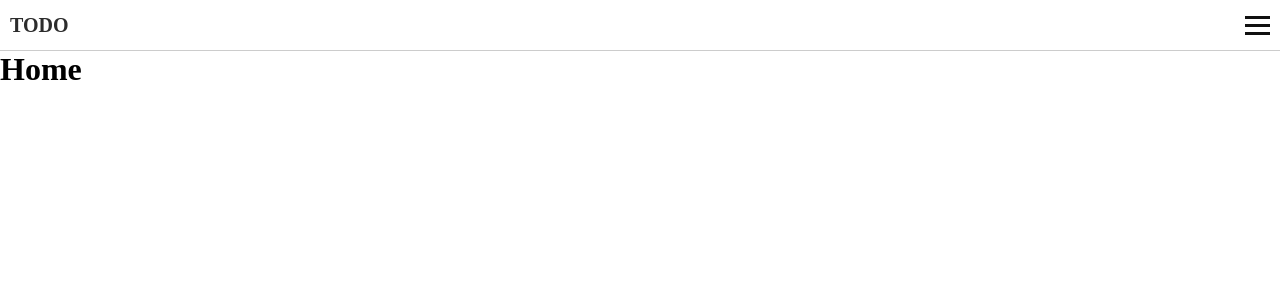
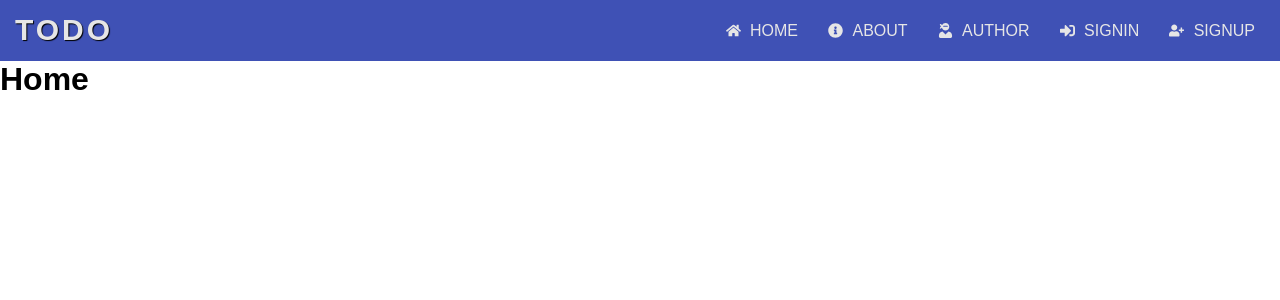
Before and after one commit to ferrylinton/react-todo-dummy, a React (Create React App) app: page / in a window 1280 px wide. Shown: the top 300 px of the page. Built offline with nearby package versions, Linux system fonts and the light colour scheme.

Commit message:
update navbar

```diff
--- a/src/components/navbar/navbar.jsx
+++ b/src/components/navbar/navbar.jsx
@@ -1,39 +1,32 @@
+import React from 'react';
 import { Link } from 'react-router-dom';
+import { FaHome, FaInfoCircle, FaUserNinja, FaSignInAlt, FaUserPlus } from 'react-icons/fa';
 
 import './navbar.scss'
 
 function Navbar() {
+
+  const [showMenu, setShowMenu] = React.useState(false);
+
+  React.useEffect(() => {
+    console.log(`showMenu = ${showMenu}`);
+  });
+
   return (
-    <nav className="navbar">
-      <input type="checkbox" id="menu-chk" />
-      <ul>
-        <li className="brand">
-          <Link to="/">TODO</Link>
-        </li>
-        <li className="menu-btn">
-          <label htmlFor="menu-chk" className="hamburger">
-            <span className="bar"></span>
-            <span className="bar"></span>
-            <span className="bar"></span>
-          </label>
-        </li>
-        <li className="menu-item">
-          <Link to="/">Home</Link>
-        </li>
-        <li className="menu-item">
-          <Link to="/about">About Us</Link>
-        </li>
-        <li className="menu-item">
-          <Link to="/author">Author</Link>
-        </li>
-        <li className="menu-item menu-sec">
-          <Link to="/signin">Signin</Link>
-        </li>
-        <li className="menu-item menu-sec">
-          <Link to="/signin">Signout</Link>
-        </li>
-
-      </ul>
+    <nav className={showMenu ? "navbar clearfix active" : "navbar clearfix"}>
+      <Link className="menu-brand" to="/">TODO</Link>
+      <button className="menu-btn" onClick={() => setShowMenu(!showMenu)}>
+        <span className="bar"></span>
+        <span className="bar"></span>
+        <span className="bar"></span>
+      </button>
+      <div className="menu-item">
+        <Link to="/"><FaHome/> <span>Home</span></Link>
+        <Link to="/about"><FaInfoCircle /> <span>About</span></Link>
+        <Link to="/author"><FaUserNinja /> <span>Author</span></Link>
+        <Link to="/signin"><FaSignInAlt /> <span>SignIn</span></Link>
+        <Link to="/signup"><FaUserPlus /> <span>SignUp</span></Link>
+      </div>
     </nav>
   )
 }
--- a/src/components/navbar/navbar.scss
+++ b/src/components/navbar/navbar.scss
@@ -1,72 +1,33 @@
 @import "../../scss/variables";
 
 .navbar {
-  border-bottom: solid 1px #cccccc;
   z-index: 9000;
   position: relative;
-
-  ul {
-    display: flex;
-    flex-wrap: wrap;
-    justify-content: space-between;
-    align-items: center;
-    list-style: none;
-    height: 50px;
-
-    li {
-      display: flex;
-      align-items: center;
-      height: 50px;
-      vertical-align: middle;
-      background-color: #ffffff;
-
-
-      a {
-        width: 100%;
-        padding: 10px;
-        display: block;
-        text-align: center;
+  background-color: $primary-color;
 }
 
-      &.brand {
+.menu-brand {
+  float: left;
+  height: 45px;
+  line-height: 45px;
+  padding: 0 15px;
   font-weight: bold;
-        font-size: 20px;
-      }
+  font-size: 30px;
+  letter-spacing: 3px;
+  text-shadow: 1px 1px 1px #000;
+  color: $primary-color-text;
 
-      &.menu-btn {
-        order: 1;
-      }
-
-      &.menu-item {
-        border-bottom: solid 1px #cccccc;
-        order: 3;
-        width: 100%;
-        visibility: hidden;
-        opacity: 0;
-        transition: visibility 0s, opacity 0.5s linear;
-
-        &:hover{
-          @include font-weight(bold);
+  &:hover {
+    color: darken($primary-color-text, 10%);
   }
 }
 
-      &.menu-sec {
-        order: 2;
-      }
-
-    }
-  }
-
-}
-
-#menu-chk {
-  display: none;
-}
-
-.hamburger {
-
-  padding: 5px 10px;
-  display: block;
+.menu-btn {
+  float: right;
+  height: 45px;
+  background-color: transparent;
+  border: 1px solid transparent;
+  padding: 0 .75rem;
 
   .bar {
     display: block;
@@ -75,26 +36,49 @@
     margin: 5px auto;
     -webkit-transition: all 0.3s ease-in-out;
     transition: all 0.3s ease-in-out;
-    background-color: #101010;
+    background-color: $primary-color-text;
+  }
+}
+
+.menu-item {
+  position: absolute;
+  top: 45px;
+  width: 100%;
+  max-height: 0;
+  transition: max-height 0.15s ease-out;
+  background-color: lighten($primary-color, 8%);
+  overflow: hidden;
+}
+
+.menu-item a {
+  display: inline-block;
+  width: 100%;
+  line-height: 45px;
+  text-transform: uppercase;
+  border-bottom: solid 1px lighten($primary-color, 5%);
+  color: darken($primary-color-text, 10%);
+
+  &:hover {
+    background-color: lighten($primary-color, 6%);
+    color: $primary-color-text;
+  }
+
+  span {
+    vertical-align: middle;
+  }
+
+  svg {
+    vertical-align: middle;
+    margin: 0 8px 0 15px;
+    height: 15px;
+    width: 15px;
   }
 
 }
 
-#menu-chk:checked~ul {
+.navbar.active {
 
-  li {
-
-    &:nth-child(1),
-    &:nth-child(2) {
-      margin-bottom: 2px;
-    }
-
-    &.menu-item {
-      visibility: visible;
-      opacity: 1;
-    }
-
-    .hamburger {
+  .menu-btn {
 
     .bar:nth-child(2) {
       opacity: 0;
@@ -109,6 +93,75 @@
     }
 
   }
+
+  .menu-item {
+    max-height: 250px;
+    transition: max-height 0.25s ease-in;
   }
 
 }
+
+@media (min-width: 576px) {
+
+  .menu-btn {
+    display: none;
+  }
+
+  .menu-item {
+    top: 0;
+    width: auto;
+    float: right;
+    position: relative;
+    max-height: none;
+    background-color: transparent;
+    margin-right: 10px;
+  }
+
+  .menu-item a {
+    width: auto;
+    border-bottom: none;
+    padding: 0 10px;
+
+    svg {
+      display: none;
+    }
+
+  }
+
+}
+
+@media (min-width: 768px) {
+
+  .menu-brand {
+    height: 60px;
+    line-height: 60px;
+  }
+
+  .menu-item a {
+    padding: 0 15px;
+    line-height: 60px;
+
+    svg {
+      display: inline-block;
+      margin: 0 5px 0 0;
+    }
+
+  }
+
+}
+
+.float-left {
+  float: left;
+}
+
+.float-right {
+  float: right;
+}
+
+.clearfix:after {
+  content: ".";
+  visibility: hidden;
+  display: block;
+  height: 0;
+  clear: both;
+}
--- a/src/index.scss
+++ b/src/index.scss
@@ -2,6 +2,7 @@
 
 html {
   box-sizing: border-box;
+  font-family: Arial, Helvetica Neue, Helvetica, sans-serif;
 }
 
 * {
@@ -17,9 +18,9 @@ html {
 
 a {
   text-decoration: none;
-  color: $textcolor;
+  color: $primary-text-color;
 
   &:hover {
-    color: darken($textcolor, 20%);
+    color: darken($primary-text-color, 30%);
   }
 }
--- a/src/scss/variables.scss
+++ b/src/scss/variables.scss
@@ -1,4 +1,11 @@
-$textcolor: #2c2c2c;
+$primary-color-dark:   #303F9F;
+$primary-color:        #3F51B5;
+$primary-color-light:  #C5CAE9;
+$primary-color-text:   #FFFFFF;
+$accent-color:         #4CAF50;
+$primary-text-color:   #212121;
+$secondary-text-color: #757575;
+$divider-color:        #BDBDBD;
 
 @mixin font-weight($weight) {
   $weights: (thin: 100,
```
Lines whose indentation alone changed are shown as unchanged.
